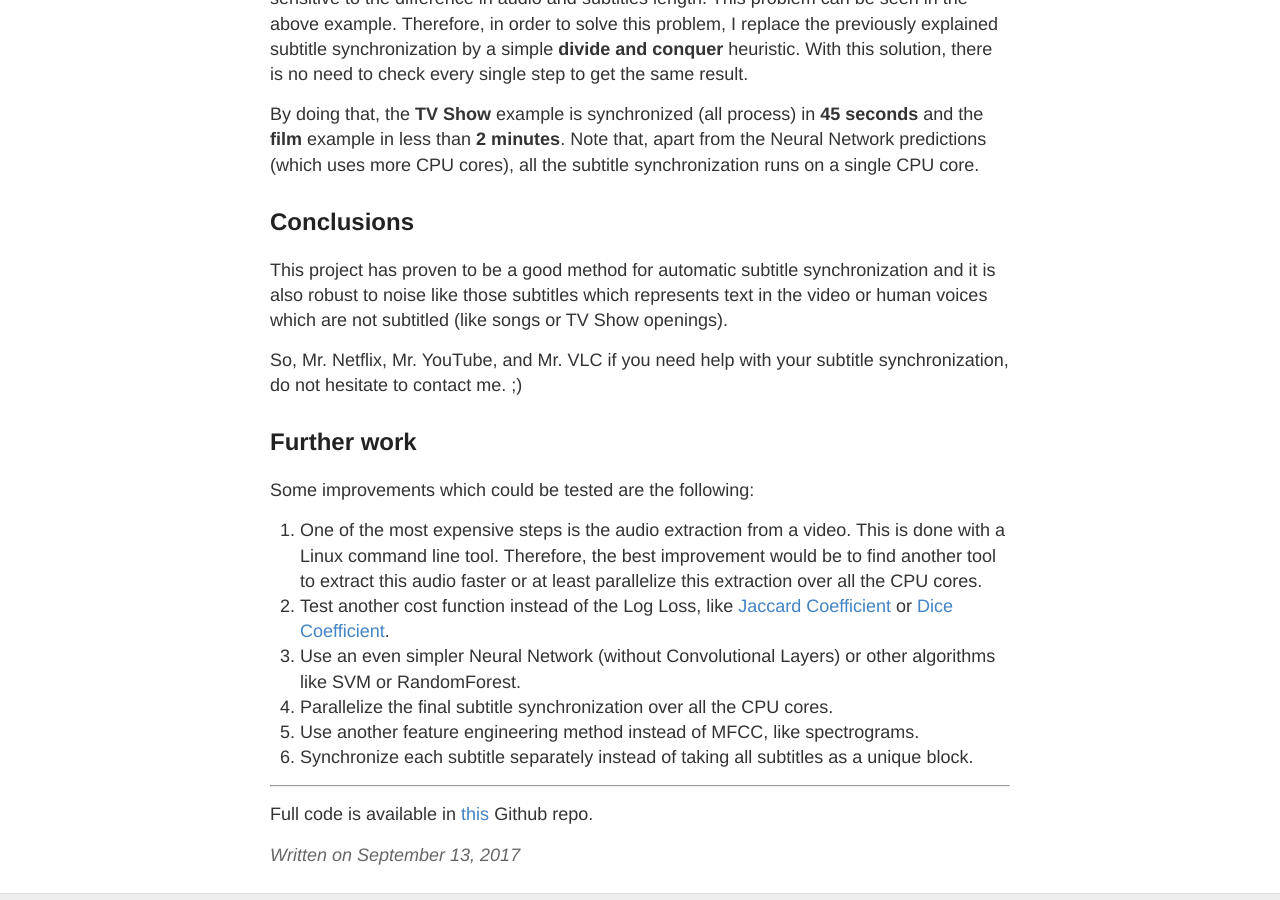
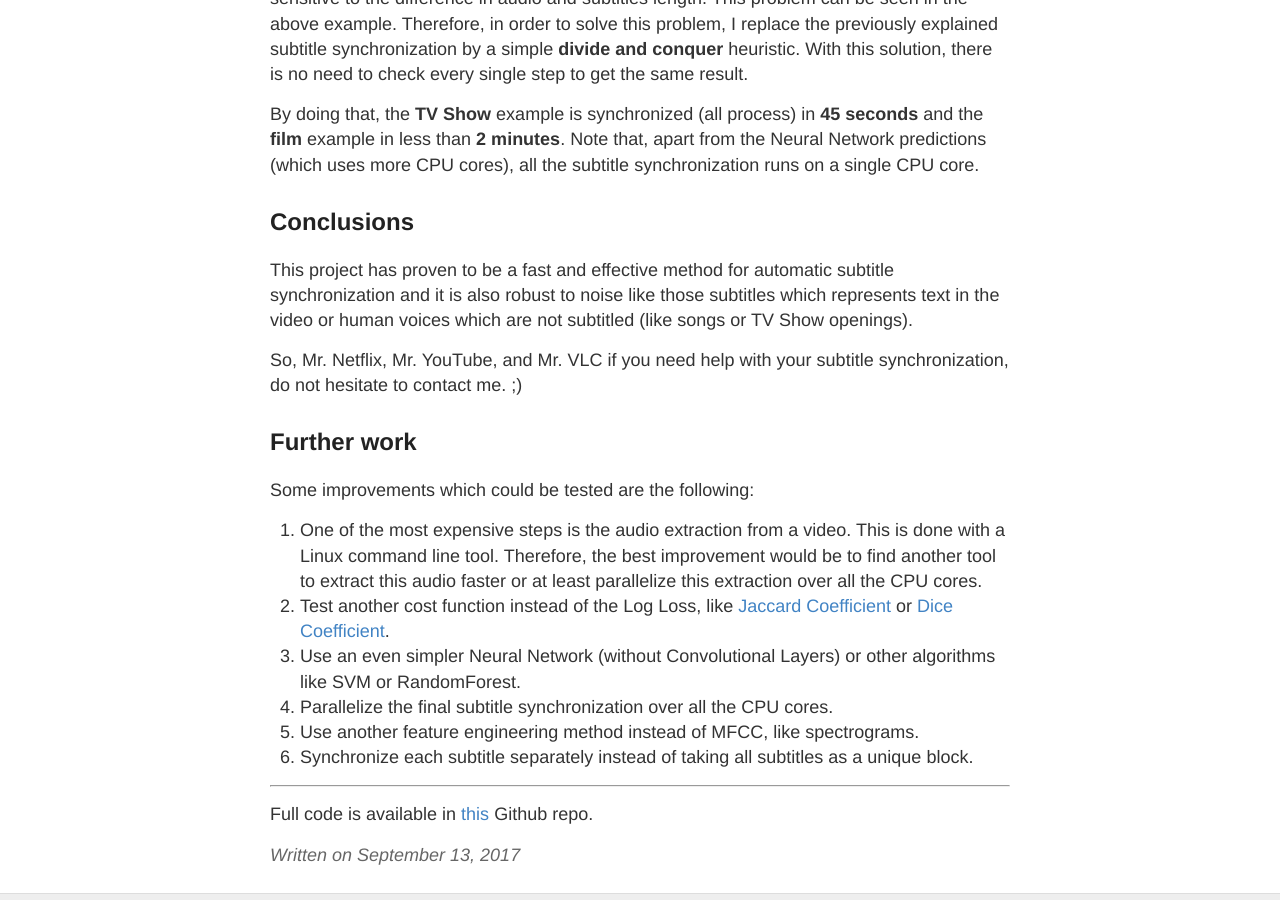
Before and after one commit to AlbertoSabater/AlbertoSabater.github.io, a Jekyll site: the page built from _posts/2017-09-13-Automatic-Subtitle-Synchronization.md, in a window 1280 px wide and 900 px high, scrolled down 5153 px. Built offline with Jekyll 4.4.1, drawn with Linux system fonts in a browser that asks for light colours; comment, search, counter and statistics services are not loaded.

Commit message:
Update 2017-09-13-Automatic-Subtitle-Synchronization.md

```diff
--- a/_posts/2017-09-13-Automatic-Subtitle-Synchronization.md
+++ b/_posts/2017-09-13-Automatic-Subtitle-Synchronization.md
@@ -109,7 +109,7 @@ By doing that, the **TV Show** example is synchronized (all process) in **45 sec
 
 ## Conclusions
 
-This project has proven to be a good method for automatic subtitle synchronization and it is also robust to noise like those subtitles which represents text in the video or human voices which are not subtitled (like songs or TV Show openings).
+This project has proven to be a fast and effective method for automatic subtitle synchronization and it is also robust to noise like those subtitles which represents text in the video or human voices which are not subtitled (like songs or TV Show openings).
 
 So, Mr. Netflix, Mr. YouTube, and Mr. VLC if you need help with your subtitle synchronization, do not hesitate to contact me. ;)
 
```
